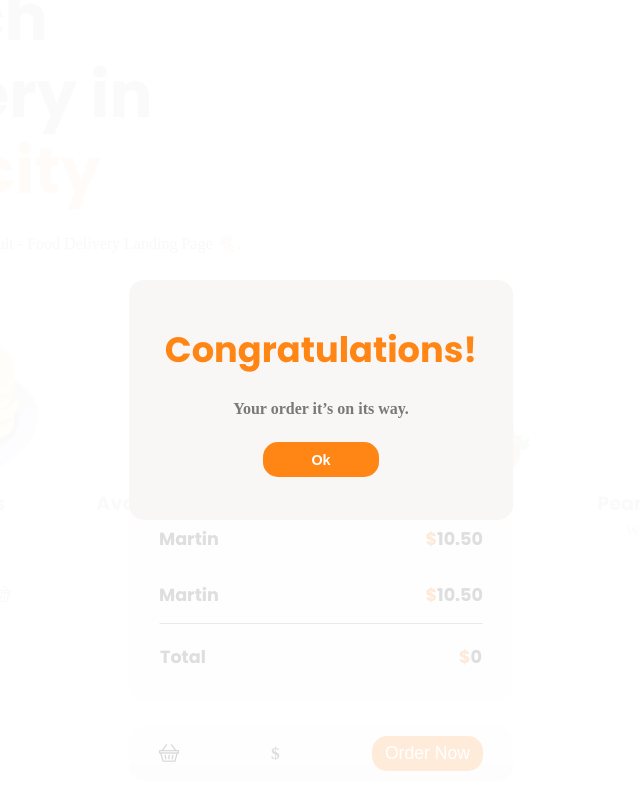
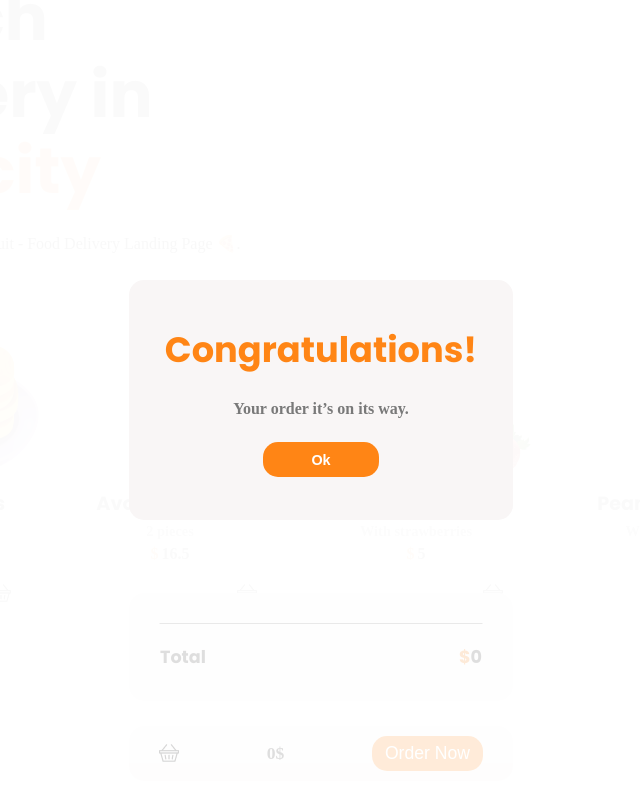
Before and after one commit to MartinSugarev/Brunchy, a React (Create React App) app in the folder brunchy/: page / in a window 1280 px wide. Both pictures are taken after a click on the button "Order Now". Shown: the part 265-1065 px from the top of the page, without its empty margins (319-959 px from the left). Built offline with nearby package versions, Linux system fonts and the light colour scheme.

Commit message:
added functionality

```diff
--- a/brunchy/src/App.js
+++ b/brunchy/src/App.js
@@ -1,16 +1,18 @@
-import React, {useEffect, useState} from 'react';
+import React, {useEffect, useState, createContext, useReducer} from 'react';
 import style from './App.module.scss'
 import Header from './components/header/Header';
 import Hero from './components/hero/Hero';
 import Order from './components/order/Order';
 import CardContainer from './components/card/CardContainer';
-import OrderReview from './components/order/OrderReview'
-import cardInfo from './data.json'
-import OrderListItem from './components/order/OrderListItem'
+import cardInfo from './data.json';
+import reducer from './reducer';
+
+export const Context = createContext();
 
 function App() {
-
-  const [cardItems, setCardItems] = useState([])
+  const initialState = {items: [], price: 0}
+  const [cardItems, setCardItems] = useState([]);
+  const [state, dispatch] = useReducer(reducer, initialState);
 
   useEffect(() => {
      setCardItems(() => cardInfo.items)
@@ -18,12 +20,14 @@ function App() {
 
 
   return (
+    <Context.Provider value={{state, dispatch}}>
     <div className={style['app']}>
        <Header />
        <Hero />
        <CardContainer items={cardItems}/>
        <Order />
     </div>
+    </Context.Provider>
   );
 }
 
--- a/brunchy/src/components/card/Card.jsx
+++ b/brunchy/src/components/card/Card.jsx
@@ -1,8 +1,23 @@
 import style from './Card.module.scss';
 import React from 'react'
-import { memo } from 'react';
+import { memo, useContext, useEffect } from 'react';
+import ItemClass from '../../itemClass';
+import {Context} from '../../App'
 
 const Card = ({image = '/Asset 5.png', name, caption, price}) => {
+
+    const {state, dispatch} = useContext(Context);
+
+    useEffect(() => {
+       console.log(state);
+
+    }, [state])
+
+    const handleBasketClick = () => {
+        const obj = new ItemClass(name, price)
+        dispatch({type: 'add', payload: obj})
+    }
+
     return (
         <div className={style['card']}>
             <img className={style['card-image']} src={image} alt="card-image" />
@@ -11,7 +26,7 @@ const Card = ({image = '/Asset 5.png', name, caption, price}) => {
               <p className={style['card-subtitle']}>{caption}</p>
                <p className={style['price']}>{price}</p>
             </div>
-            <img className={style['card-basket']} src="/shopping-basket.png" alt="shopping-basket" />
+            <img onClick={handleBasketClick} className={style['card-basket']} src="/shopping-basket.png" alt="shopping-basket" />
         </div>
     )
 }
--- a/brunchy/src/components/order/Order.jsx
+++ b/brunchy/src/components/order/Order.jsx
@@ -1,14 +1,16 @@
 import style from './Order.module.scss';
-import React, { memo, useEffect, useState, useRef } from 'react';
+import React, { memo, useEffect, useState, useRef, useContext } from 'react';
 import OrderReview from './OrderReview';
 import classNames from 'classnames';
 import OrderComplete from './OrderComplete';
+import {Context} from '../../App';
 
 
-const Order = ({price}) => {
+const Order = () => {
 
     const [isActive, setIsActive] = useState(true);
     const [showComplete, setShowComplete] = useState(false);
+    const {state, dispatch} = useContext(Context)
 
     const reviewRef = useRef()
 
@@ -39,6 +41,7 @@ const Order = ({price}) => {
         e.stopPropagation()
         setShowComplete(true)
         setIsActive(false)
+        dispatch({type: 'clear'})
     }
 
     return (
@@ -52,11 +55,11 @@ const Order = ({price}) => {
                 [style['order-list-container']]: true,
                 [style['hidden']]: isActive,
             })}>
-                <OrderReview />
+                <OrderReview list={state.items} price={state.price}/>
             </div>
         <div className={style['order-container']}>
             <img onClick={handleShowReview} className={style['order-basket']} src="/shopping-basket.png" alt="shopping-basket" />
-             <p>{price}</p>
+             <p>{state.price}</p>
              <button onClick={handleOrderNowClick} className={style['order-button']}>Order Now</button>
         </div>
         </div>
--- a/brunchy/src/components/order/OrderListItem.jsx
+++ b/brunchy/src/components/order/OrderListItem.jsx
@@ -1,7 +1,7 @@
 import style from './OrderListItem.module.scss';
 import React from 'react'
 
-const OrderListItem = ({name = "Martin", price = '10.50'}) => {
+const OrderListItem = ({name, price}) => {
     return (
         <div className={style['orderListItem-container']}>
               <p>{name}</p>
--- a/brunchy/src/components/order/OrderReview.jsx
+++ b/brunchy/src/components/order/OrderReview.jsx
@@ -2,12 +2,12 @@ import style from './OrderReview.module.scss';
 import React, { memo }  from 'react';
 import OrderListItem from './OrderListItem';
 
-const OrderReview = ({price = 0, list}) => {
+const OrderReview = ({price = 0, list = []}) => {
     return (
         <div className={style['orderReview-container']}>
-             <OrderListItem />
-             <OrderListItem />
-             <OrderListItem />
+             {list.map((item, index) => {
+                 return <OrderListItem key={index} name={item.name} price={item.price} />
+             })}
             <div className={style["total-container"]}>
               <p>Total</p>
               <p><span>$</span>{price}</p>
--- /dev/null
+++ b/brunchy/src/itemClass.js
@@ -0,0 +1,6 @@
+export default class ItemClass {
+    constructor(name, price){
+        this.name = name;
+        this.price = price;
+    }
+}
--- /dev/null
+++ b/brunchy/src/reducer.js
@@ -0,0 +1,12 @@
+ const reducer = (initialState, action) => {
+    switch (action.type) {
+        case 'add':
+            return {items: [...initialState.items, action.payload], price: action.payload.price + initialState.price};
+        case 'clear':
+            return {items: [], price: 0};
+        default:
+            break;
+    }
+}
+
+export default reducer
```
